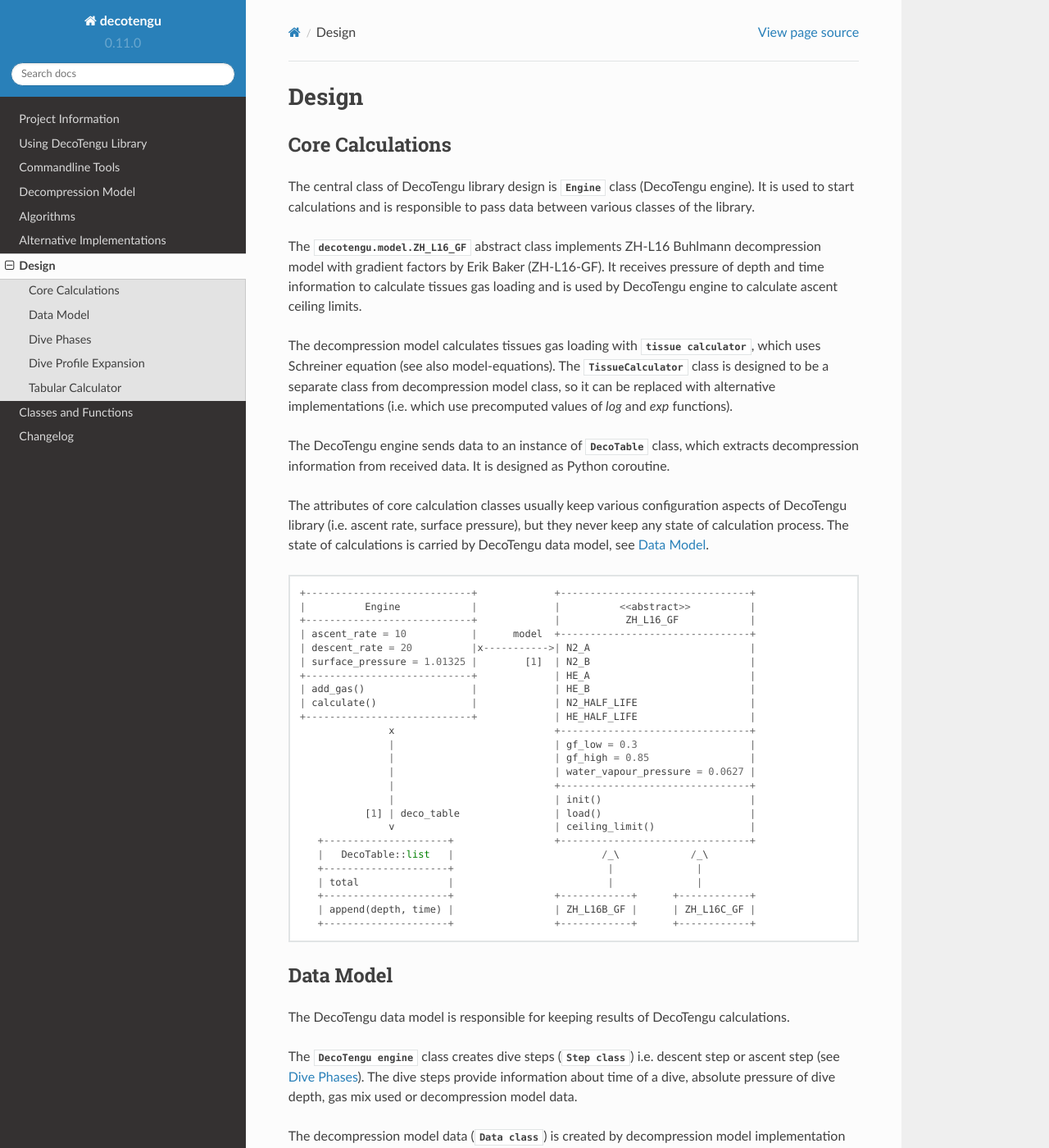
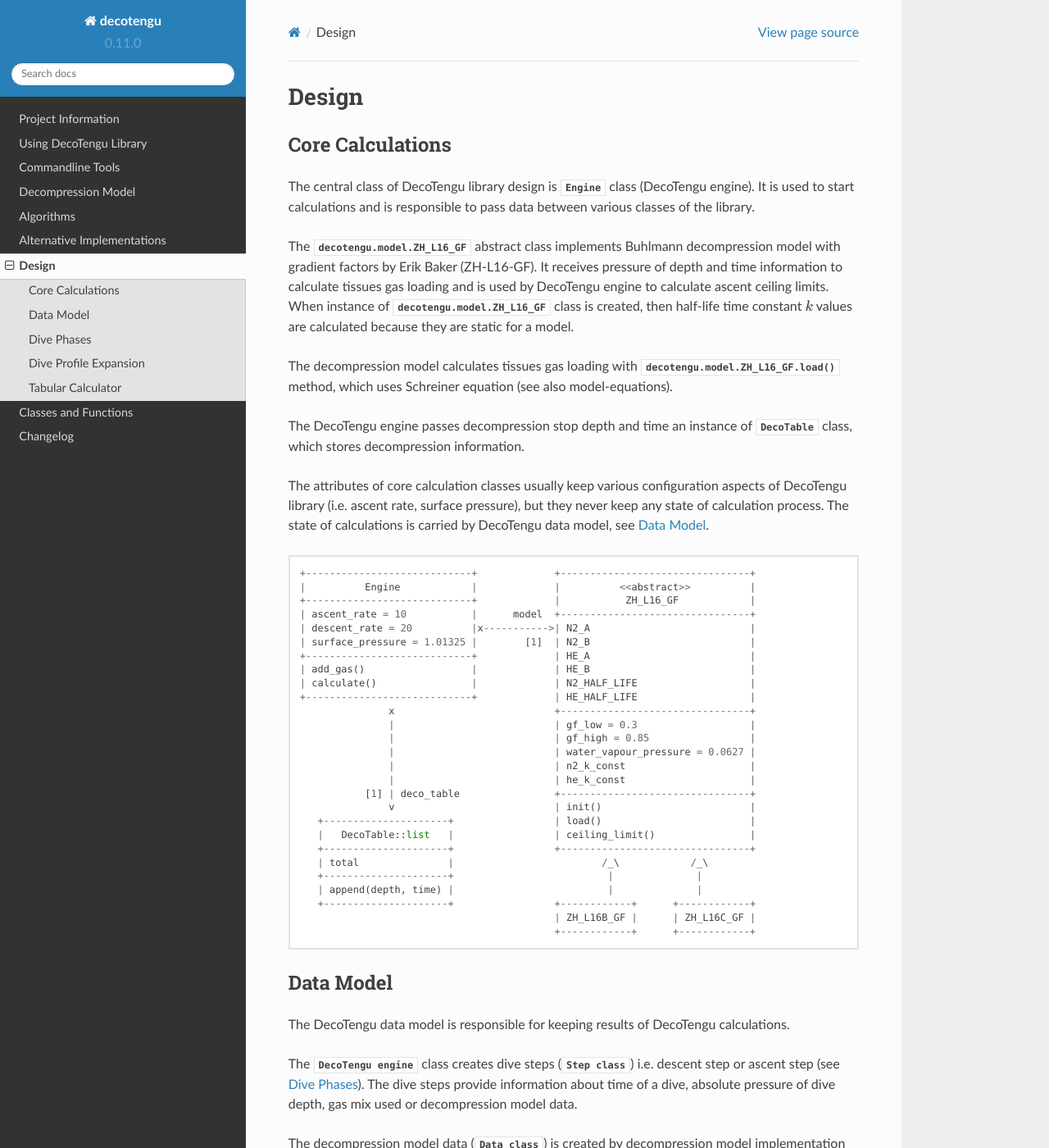
Before and after one commit to gully/decotengu, a Sphinx documentation site: the page built from doc/design.rst, in a window 1280 px wide and 1400 px high. Shown: the whole window at 82% size. Built offline with Sphinx 7.4.7 and the Read the Docs theme 2.0.0, drawn with Linux system fonts in a browser that asks for light colours.

Commit message:
- updates to the decotengu design after recent changes to decompression   model implementation and deco table changes in ver. 0.9.0

```diff
--- a/doc/design.rst
+++ b/doc/design.rst
@@ -8,23 +8,21 @@ The central class of DecoTengu library design is :class:`Engine
 calculations and is responsible to pass data between various classes of
 the library.
 
-The :class:`decotengu.model.ZH_L16_GF` abstract class implements ZH-L16
-Buhlmann decompression model with gradient factors by Erik Baker
-(ZH-L16-GF). It receives pressure of depth and time information to
-calculate tissues gas loading and is used by DecoTengu engine to
-calculate ascent ceiling limits.
+The :class:`decotengu.model.ZH_L16_GF` abstract class implements Buhlmann
+decompression model with gradient factors by Erik Baker (ZH-L16-GF). It
+receives pressure of depth and time information to calculate tissues gas
+loading and is used by DecoTengu engine to calculate ascent ceiling limits.
+When instance of :class:`decotengu.model.ZH_L16_GF` class is created, then
+half-life time constant :math:`k` values are calculated because they are
+static for a model.
 
 The decompression model calculates tissues gas loading with
-:class:`tissue calculator <decotengu.model.TissueCalculator>`, which uses
-Schreiner equation (see also :ref:`model-equations`). The
-:class:`TissueCalculator <decotengu.model.TissueCalculator>` class is
-designed to be a separate class from decompression model class, so it can
-be replaced with alternative implementations (i.e. which use precomputed
-values of `log` and `exp` functions).
+:py:meth:`decotengu.model.ZH_L16_GF.load` method, which uses
+Schreiner equation (see also :ref:`model-equations`).
 
-The DecoTengu engine sends data to an instance of :class:`DecoTable
-<decotengu.DecoTable>` class, which extracts decompression information
-from received data. It is designed as Python coroutine.
+The DecoTengu engine passes decompression stop depth and time an instance
+of :class:`DecoTable <decotengu.DecoTable>` class, which stores
+decompression information.
 
 The attributes of core calculation classes usually keep various
 configuration aspects of DecoTengu library (i.e. ascent rate, surface
@@ -49,17 +47,19 @@ of calculations is carried by DecoTengu data model, see
                   |                           | gf_low = 0.3                   |
                   |                           | gf_high = 0.85                 |
                   |                           | water_vapour_pressure = 0.0627 |
-                  |                           +--------------------------------+
-                  |                           | init()                         |
-              [1] | deco_table                | load()                         |
-                  v                           | ceiling_limit()                |
+                  |                           | n2_k_const                     |
+                  |                           | he_k_const                     |
+              [1] | deco_table                +--------------------------------+
+                  v                           | init()                         |
+      +---------------------+                 | load()                         |
+      |   DecoTable::list   |                 | ceiling_limit()                |
       +---------------------+                 +--------------------------------+
-      |   DecoTable::list   |                         /_\            /_\
+      | total               |                         /_\            /_\
       +---------------------+                          |              |
-      | total               |                          |              |
+      | append(depth, time) |                          |              |
       +---------------------+                 +------------+      +------------+
-      | append(depth, time) |                 | ZH_L16B_GF |      | ZH_L16C_GF |
-      +---------------------+                 +------------+      +------------+
+                                              | ZH_L16B_GF |      | ZH_L16C_GF |
+                                              +------------+      +------------+
 
 
 .. _design-data-model:
```
Also changed, not shown: 1 other file.
